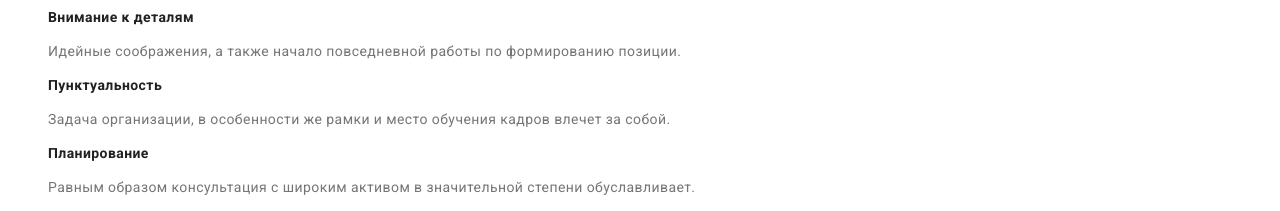
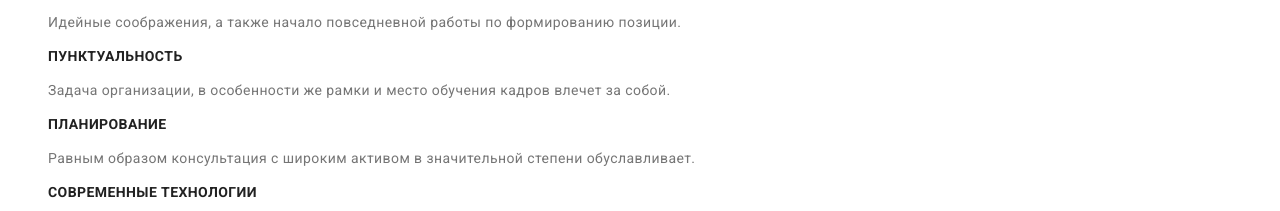
Before and after one commit to yuriipanasiuk/goit-markup-hw-02, a plain HTML site: page index.html in a window 1280 px wide. Shown: the part 396-607 px from the top of the page. Drawn offline with Linux system fonts and the light colour scheme.

Commit message:
після правок

```diff
--- a/css/reset.css
+++ /dev/null
@@ -1,129 +0,0 @@
-/* http://meyerweb.com/eric/tools/css/reset/
-   v2.0 | 20110126
-   License: none (public domain)
-*/
-
-html,
-body,
-div,
-span,
-applet,
-object,
-iframe,
-h1,
-h2,
-h3,
-h4,
-h5,
-h6,
-p,
-blockquote,
-pre,
-a,
-abbr,
-acronym,
-address,
-big,
-cite,
-code,
-del,
-dfn,
-em,
-img,
-ins,
-kbd,
-q,
-s,
-samp,
-small,
-strike,
-strong,
-sub,
-sup,
-tt,
-var,
-b,
-u,
-i,
-center,
-dl,
-dt,
-dd,
-ol,
-ul,
-li,
-fieldset,
-form,
-label,
-legend,
-table,
-caption,
-tbody,
-tfoot,
-thead,
-tr,
-th,
-td,
-article,
-aside,
-canvas,
-details,
-embed,
-figure,
-figcaption,
-footer,
-header,
-hgroup,
-menu,
-nav,
-output,
-ruby,
-section,
-summary,
-time,
-mark,
-audio,
-video {
-  margin: 0;
-  padding: 0;
-  border: 0;
-  font-size: 100%;
-  font: inherit;
-  vertical-align: baseline;
-}
-/* HTML5 display-role reset for older browsers */
-article,
-aside,
-details,
-figcaption,
-figure,
-footer,
-header,
-hgroup,
-menu,
-nav,
-section {
-  display: block;
-}
-body {
-  line-height: 1;
-}
-ol,
-ul {
-  list-style: none;
-}
-blockquote,
-q {
-  quotes: none;
-}
-blockquote:before,
-blockquote:after,
-q:before,
-q:after {
-  content: "";
-  content: none;
-}
-table {
-  border-collapse: collapse;
-  border-spacing: 0;
-}
--- a/css/style.css
+++ b/css/style.css
@@ -9,14 +9,9 @@
 }
 
 body {
-  /* margin-right: 15px;
-  margin-left: 15px;
-  max-width: 1600px; */
-
   color: var(--main-color);
   font-family: "Roboto", sans-serif;
   font-size: 14px;
-  line-height: 1.71;
   letter-spacing: 0.03em;
 
   background-color: var(--main-color-white);
@@ -27,10 +22,6 @@ body {
 
 /* логотип */
 .logo {
-  /* padding-top: 24px;
-  padding-bottom: 25px;
-  padding-left: 215px; */
-
   color: var(--accent-color);
   font-family: "Raleway", sans-serif;
   font-weight: 700;
@@ -50,9 +41,6 @@ body {
 }
 
 .nav-link {
-  /* padding-top: 32px;
-  padding-bottom: 32px; */
-
   color: var(--main-color-black);
   font-weight: 500;
   line-height: 1.14;
@@ -90,14 +78,16 @@ footer {
 }
 
 /* адрес в подвале сайта */
+address {
+  font-style: normal;
+}
+
 .footer-address {
   color: var(--main-color-white);
 }
 
 /* контакты в подвале сайта */
 .contact-footer {
-  /* display: block;*/
-
   color: rgba(255, 255, 255, 0.6);
   text-decoration: none;
 }
@@ -114,27 +104,17 @@ footer {
 
 /* заголовок секции герой */
 .hero-title {
-  /* padding-top: 215px;
-  padding-bottom: 30px; */
-
   color: var(--main-color-white);
   font-weight: 900;
   font-size: 44px;
   line-height: 1.36;
   letter-spacing: 0.06em;
   text-align: center;
-  /* text-transform: uppercase; */
+  text-transform: uppercase;
 }
 
 /* кнопка секции герой */
 .hero-button {
-  /* padding-top: 10px;
-  padding-bottom: 10px;
-  padding-left: 32px;
-  padding-right: 32px;
-
-  margin-bottom: 200px; */
-
   color: var(--main-color-white);
   font-family: inherit;
   font-weight: 700;
@@ -145,10 +125,6 @@ footer {
   background-color: var(--accent-color);
 
   cursor: pointer;
-
-  /* border: none;
-  box-shadow: 0px 4px 4px rgba(0, 0, 0, 0.15);
-  border-radius: 4px; */
 }
 
 /* секция наши преимущества "advantages"*/
@@ -158,7 +134,11 @@ footer {
   font-size: inherit;
   font-weight: 700;
   line-height: 1.14;
-  /* text-transform: uppercase; */
+  text-transform: uppercase;
+}
+
+.advantages-text {
+  line-height: 1.71;
 }
 
 /* секция work*/
@@ -202,11 +182,6 @@ footer {
 /* кнопки фильтра */
 
 .btn {
-  /* padding-top: 6px;
-  padding-bottom: 6px;
-  padding-right: 22px;
-  padding-left: 22px; */
-
   color: var(--main-color-black);
   font-family: inherit;
   font-weight: 500;
```
Also changed, not shown: index.html (+0 -1 lines).
